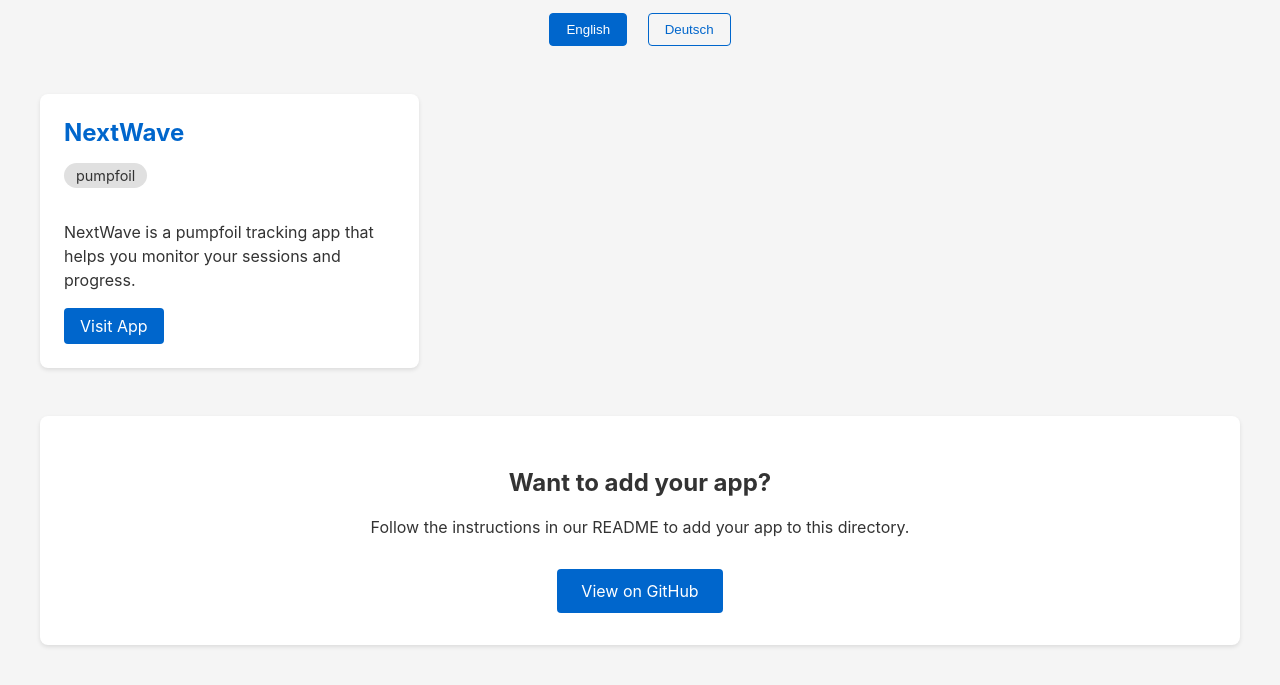
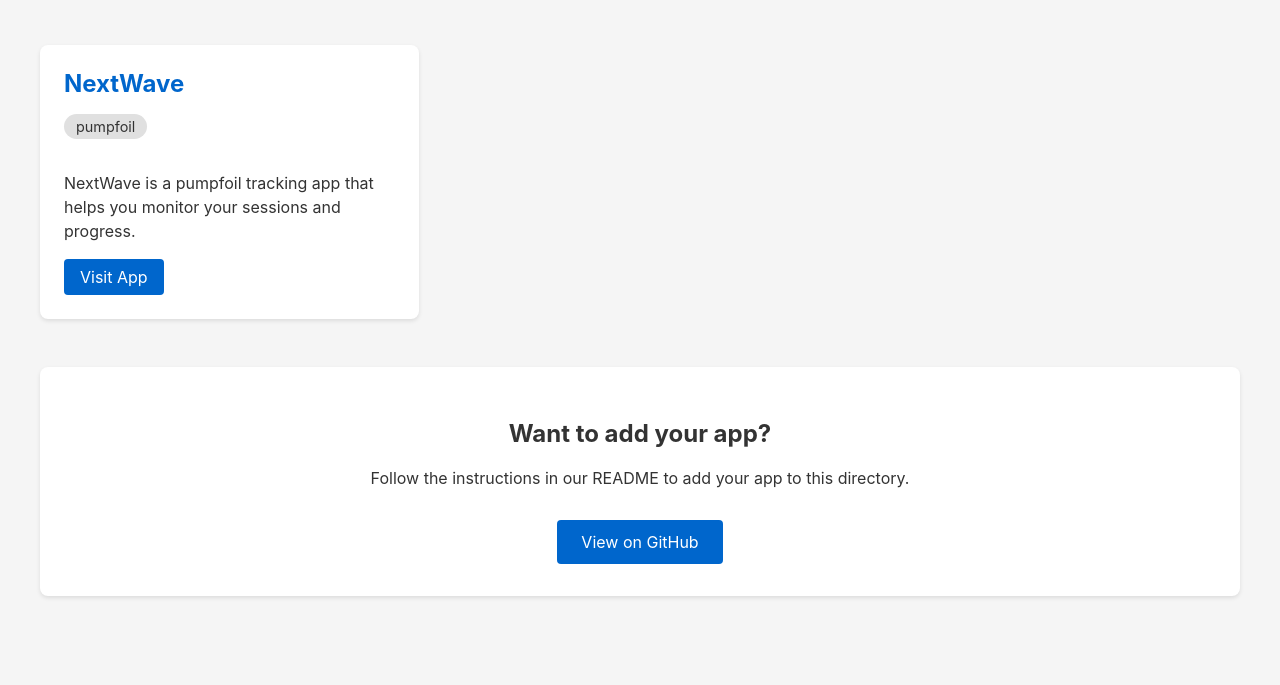
Before and after one commit to pfederi/foilapps, a plain HTML site: page index.html in a window 1280 px wide. Shown: the part 111-796 px from the top of the page. Drawn offline with Linux system fonts and the light colour scheme.

Commit message:
Remove language switch functionality from index.html and update README.md to include directory link, contribution guidelines, and license information.

```diff
--- a/index.html
+++ b/index.html
@@ -34,25 +34,6 @@
             color: var(--primary-color);
             font-size: 2.5rem;
             margin-bottom: 1rem;
-        }
-
-        .language-switch {
-            margin-bottom: 2rem;
-        }
-
-        .language-switch button {
-            background: none;
-            border: 1px solid var(--primary-color);
-            color: var(--primary-color);
-            padding: 0.5rem 1rem;
-            cursor: pointer;
-            margin: 0 0.5rem;
-            border-radius: 4px;
-        }
-
-        .language-switch button.active {
-            background-color: var(--primary-color);
-            color: white;
         }
 
         .apps-grid {
@@ -134,10 +115,6 @@
     <div class="container">
         <header>
             <h1>Foil Apps Directory</h1>
-            <div class="language-switch">
-                <button class="active" onclick="switchLanguage('en')">English</button>
-                <button onclick="switchLanguage('de')">Deutsch</button>
-            </div>
         </header>
 
         <div class="apps-grid" id="apps-container">
@@ -145,41 +122,13 @@
         </div>
 
         <div class="add-app">
-            <h2 id="add-app-title">Want to add your app?</h2>
-            <p id="add-app-description">Follow the instructions in our README to add your app to this directory.</p>
+            <h2>Want to add your app?</h2>
+            <p>Follow the instructions in our README to add your app to this directory.</p>
             <a href="https://github.com/yourusername/foil-apps-directory" target="_blank">View on GitHub</a>
         </div>
     </div>
 
     <script>
-        const translations = {
-            en: {
-                title: "Foil Apps Directory",
-                addAppTitle: "Want to add your app?",
-                addAppDescription: "Follow the instructions in our README to add your app to this directory.",
-                viewOnGithub: "View on GitHub"
-            },
-            de: {
-                title: "Foil Apps Verzeichnis",
-                addAppTitle: "Möchten Sie Ihre App hinzufügen?",
-                addAppDescription: "Folgen Sie den Anweisungen in unserer README, um Ihre App zu diesem Verzeichnis hinzuzufügen.",
-                viewOnGithub: "Auf GitHub anzeigen"
-            }
-        };
-
-        let currentLanguage = 'en';
-
-        function switchLanguage(lang) {
-            currentLanguage = lang;
-            document.querySelectorAll('.language-switch button').forEach(btn => {
-                btn.classList.toggle('active', btn.textContent.toLowerCase().includes(lang));
-            });
-
-            document.getElementById('add-app-title').textContent = translations[lang].addAppTitle;
-            document.getElementById('add-app-description').textContent = translations[lang].addAppDescription;
-            document.querySelector('.add-app a').textContent = translations[lang].viewOnGithub;
-        }
-
         async function loadApps() {
             try {
                 const response = await fetch('apps.json');
```
Also changed, not shown: 1 other file.
